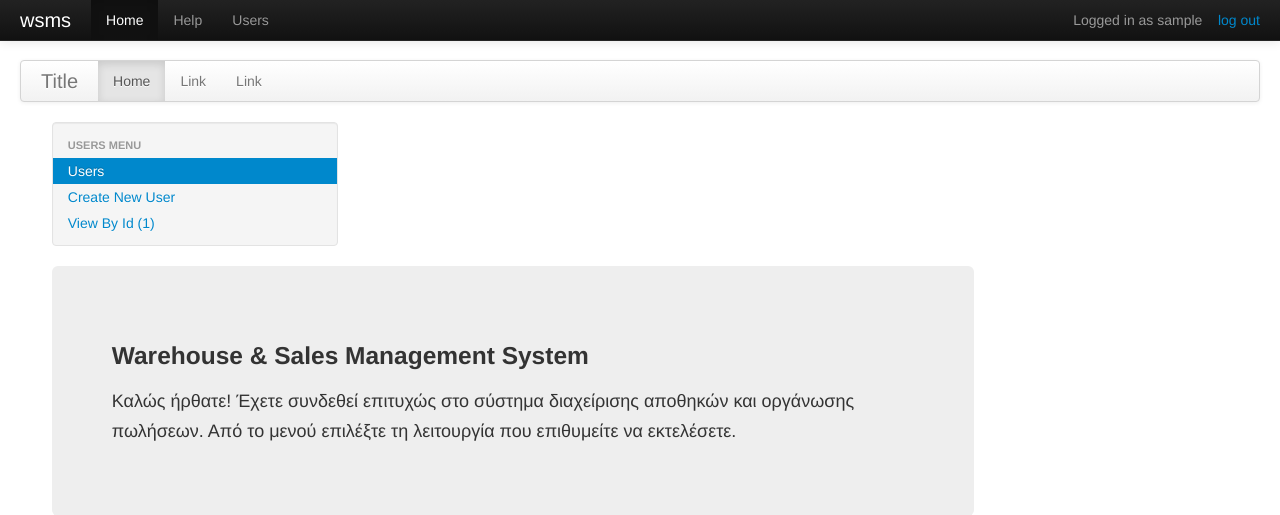
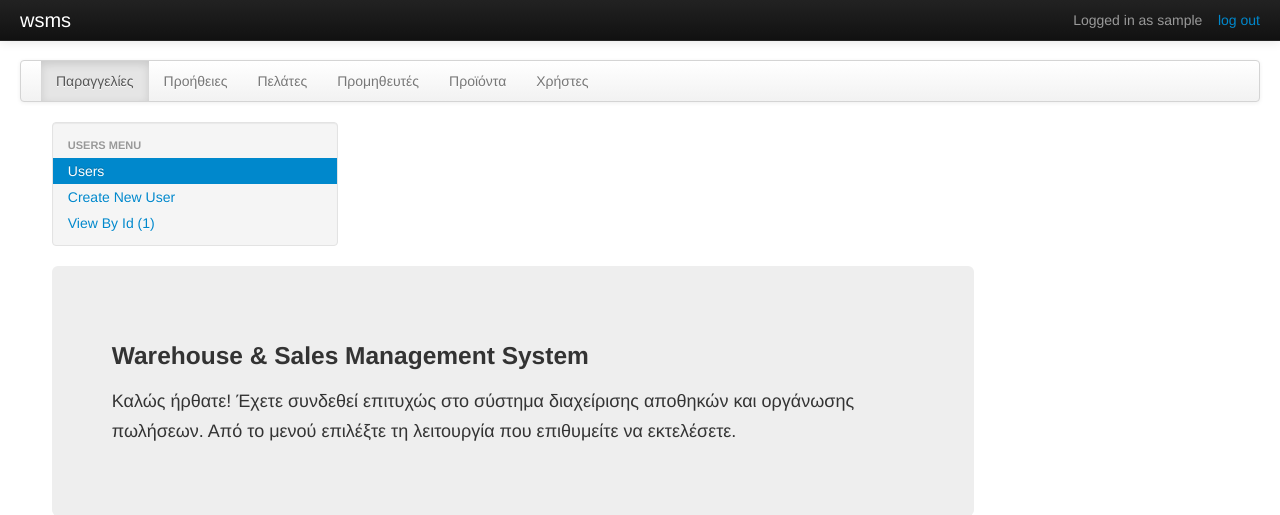
Before and after one commit to bitzesmichail/wsms, a PHP site: page / in a window 1280 px wide. Shown: the top 515 px of the page. Run offline with PHP 8.4, Linux system fonts and the light colour scheme; the visitor is signed in with stand-in values (Sample User, id 1); some libraries are stand-ins or nearby versions.

Commit message:
massive commit :)

```diff
--- a/Controllers/HelpController.php
+++ b/Controllers/HelpController.php
@@ -14,7 +14,7 @@ class HelpController extends Controller {
 
 	public function other($arg = false) {
 
-		require 'Models/help_model.php';
+		require 'models/help_model.php';
 		$model = new Help_Model();
 		$this->view->blah = $model->blah();
 	}
--- a/Views/footer.php
+++ b/Views/footer.php
@@ -9,20 +9,21 @@
 <!-- Le javascript
     ================================================== -->
     <!-- Placed at the end of the document so the pages load faster -->
-    <script src="<?php echo HOME; ?>public/bootstrap/js/jquery.js"></script>
-    <script src="<?php echo HOME; ?>public/bootstrap/js/bootstrap-transition.js"></script>
-    <script src="<?php echo HOME; ?>public/bootstrap/js/bootstrap-alert.js"></script>
-    <script src="<?php echo HOME; ?>public/bootstrap/js/bootstrap-modal.js"></script>
-    <script src="<?php echo HOME; ?>public/bootstrap/js/bootstrap-dropdown.js"></script>
-    <script src="<?php echo HOME; ?>public/bootstrap/js/bootstrap-scrollspy.js"></script>
-    <script src="<?php echo HOME; ?>public/bootstrap/js/bootstrap-tab.js"></script>
-    <script src="<?php echo HOME; ?>public/bootstrap/js/bootstrap-tooltip.js"></script>
-    <script src="<?php echo HOME; ?>public/bootstrap/js/bootstrap-popover.js"></script>
-    <script src="<?php echo HOME; ?>public/bootstrap/js/bootstrap-button.js"></script>
-    <script src="<?php echo HOME; ?>public/bootstrap/js/bootstrap-collapse.js"></script>
-    <script src="<?php echo HOME; ?>public/bootstrap/js/bootstrap-carousel.js"></script>
-    <script src="<?php echo HOME; ?>public/bootstrap/js/bootstrap-typeahead.js"></script>
-    <script src="<?php echo HOME; ?>public/bootstrap/js/bootstrap.min.js"></script>
+    <!-- <script src="<?php echo BOOTSTRAP; ?>/js/jquery.js"></script>
+    <script src="<?php echo BOOTSTRAP; ?>/js/bootstrap-transition.js"></script>
+    <script src="<?php echo BOOTSTRAP; ?>/js/bootstrap-alert.js"></script>
+    <script src="<?php echo BOOTSTRAP; ?>/js/bootstrap-modal.js"></script>
+    <script src="<?php echo BOOTSTRAP; ?>/js/bootstrap-dropdown.js"></script>
+    <script src="<?php echo BOOTSTRAP; ?>/js/bootstrap-scrollspy.js"></script>
+    <script src="<?php echo BOOTSTRAP; ?>/js/bootstrap-tab.js"></script>
+    <script src="<?php echo BOOTSTRAP; ?>/js/bootstrap-tooltip.js"></script>
+    <script src="<?php echo BOOTSTRAP; ?>/js/bootstrap-popover.js"></script>
+    <script src="<?php echo BOOTSTRAP; ?>/js/bootstrap-button.js"></script>
+    <script src="<?php echo BOOTSTRAP; ?>/js/bootstrap-collapse.js"></script>
+    <script src="<?php echo BOOTSTRAP; ?>/js/bootstrap-carousel.js"></script>
+    <script src="<?php echo BOOTSTRAP; ?>/js/bootstrap-typeahead.js"></script> -->
+    <script src="<?php echo BOOTSTRAP; ?>/js/bootstrap.min.js"></script>
+    <script src="<?php echo BOOTSTRAP; ?>/js/bootstrap.js"></script>
     <script src="http://code.jquery.com/jquery.js"></script>
 </body>
 </html>
--- a/Views/header.php
+++ b/Views/header.php
@@ -60,11 +60,11 @@
               		Logged in as <a href="#" class="navbar-link"><?php echo $_SESSION['username']; ?></a>
             	</p>
             <?php endif ?>
-            <ul class="nav">
+            <!-- <ul class="nav">
             	<li class="active"><a href="<?php echo HOME; ?>/">Home</a></li>
               	<li><a href="<?php echo HOME; ?>/help">Help</a></li>
               	<li><a href="<?php echo USERS; ?>/">Users</a></li>
-            </ul>
+            </ul> -->
           </div><!--/.nav-collapse -->
         </div>
       </div>
@@ -72,3 +72,24 @@
 
 	<div class="container-fluid">
 		<div class="row-fluid">
+      <?php
+        if (isset($_SESSION['role'])) {
+          switch ($_SESSION['role']) {
+            case 'seller':
+              require_once 'Views/navbars/seller_navbar.php';
+              break;
+            case 'scheduler':
+              require_once 'Views/navbars/scheduler_navbar.php';
+              break;
+            case 'manager':
+              require_once 'Views/navbars/manager_navbar.php';
+              break;
+            case 'apo8hkarios':
+              require_once 'Views/navbars/apo8hkarios_navbar.php';
+              break;
+            default:
+              # code...
+              break;
+          }
+        }
+      ?>
--- a/Views/index/index.php
+++ b/Views/index/index.php
@@ -1,13 +1,3 @@
-<div class="navbar">
-  <div class="navbar-inner">
-    <a class="brand" href="#">Title</a>
-    <ul class="nav">
-      <li class="active"><a href="#">Home</a></li>
-      <li><a href="#">Link</a></li>
-      <li><a href="#">Link</a></li>
-    </ul>
-  </div>
-</div>
 <?php if (isset($_SESSION['username'])): ?>
 		<div class="span3">
           <div class="well sidebar-nav">
@@ -27,7 +17,7 @@
 		<?php if (!isset($_SESSION['username'])): ?>
 			<p>Καλώς ήρθατε! Αυτή είναι η αρχική σελίδα του συστήματος διαχείρισης αποθηκών και οργάνωσης πωλήσεων. Αν δεν έχετε ήδη λογαριασμό
 				αποτανθείτε στον manager προκειμένου να δημιουργήσει ένα για λογαριασμό σας.
-			<p><a href="#" class="btn btn-primary btn-large">Εγγραφή »</a></p>
+			<!-- <p><a href="#" class="btn btn-primary btn-large">Εγγραφή »</a></p> -->
             	<form class="navbar-form pull-right" method="post" action="<?php echo USERS; ?>/login">
             		<input class="span2" name="username" type="text" placeholder="Email">
                 	<input class="span2" name="password" type="password" placeholder="Password">
--- /dev/null
+++ b/Views/navbars/manager_navbar.php
@@ -0,0 +1,12 @@
+<div class="navbar">
+  <div class="navbar-inner">
+    <ul class="nav">
+      <li class="active"><a href="#">Παραγγελίες</a></li>
+      <li><a href="#">Προήθειες</a></li>
+      <li><a href="#">Πελάτες</a></li>
+      <li><a href="#">Προμηθευτές</a></li>
+      <li><a href="#">Προϊόντα</a></li>
+      <li><a href="#">Χρήστες</a></li>
+    </ul>
+  </div>
+</div>
```
Also changed, not shown: Controllers/UsersController.php (+18 -0 lines), Views/menubar.php (deleted, +0 -10 lines), Views/navbars/apo8hkarios_navbar.php (added, +8 -0 lines), Views/navbars/scheduler_navbar.php (added, +8 -0 lines), Views/navbars/seller_navbar.php (added, +21 -0 lines), 4 other files.
